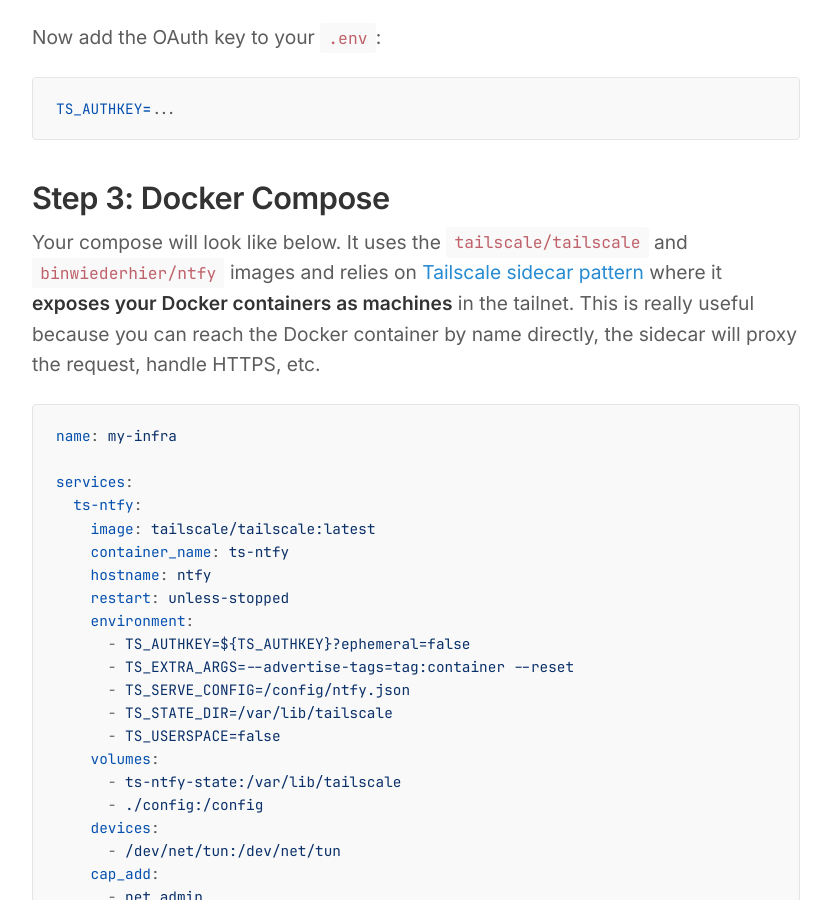
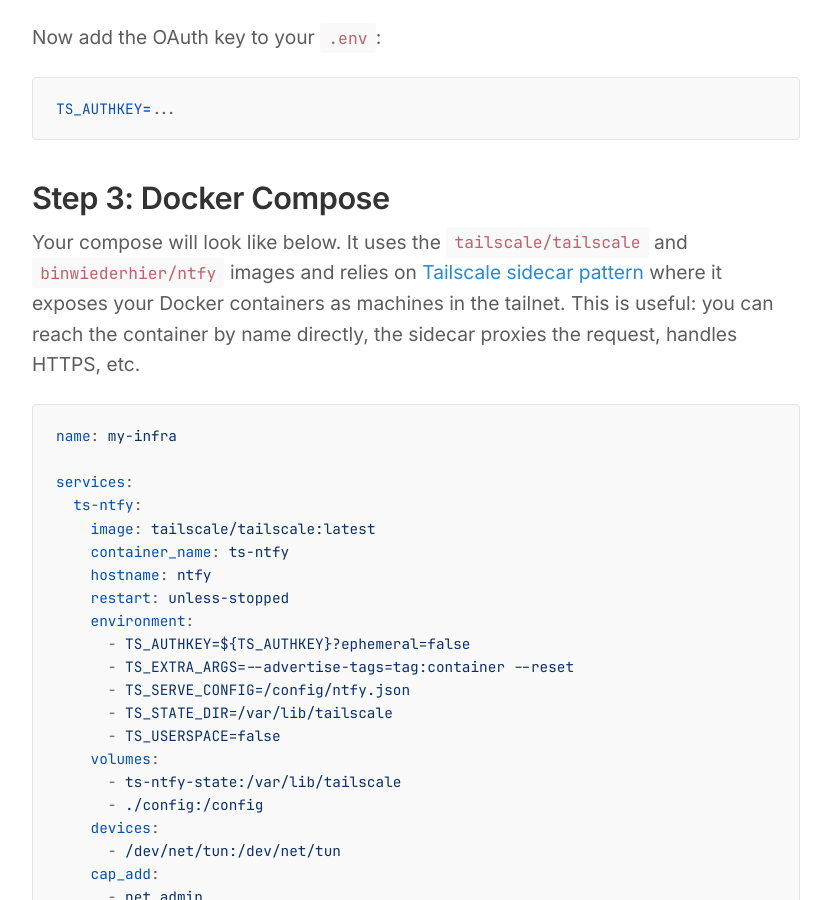
Before and after one commit to felipeelias/felipeelias.github.io, a Jekyll site: the page built from _posts/2026-02-25-claude-code-notifications.md, in a window 1280 px wide and 900 px high, scrolled down 2076 px. Shown: the whole window, without its empty margins (224-1055 px from the left). Built offline with Jekyll 4.4.1, drawn with Linux system fonts in a browser that asks for light colours; comment, search, counter and statistics services are not loaded; some of the changed text lies outside the part shown.

Commit message:
improve writing

````diff
--- a/_posts/2026-02-25-claude-code-notifications.md
+++ b/_posts/2026-02-25-claude-code-notifications.md
@@ -65,7 +65,7 @@ TS_AUTHKEY=...
 
 ## Step 3: Docker Compose
 
-Your compose will look like below. It uses the [`tailscale/tailscale`][ts-image] and [`binwiederhier/ntfy`][ntfy-image] images and relies on [Tailscale sidecar pattern][ts-docker] where it **exposes your Docker containers as machines** in the tailnet. This is really useful because you can reach the Docker container by name directly, the sidecar will proxy the request, handle HTTPS, etc.
+Your compose will look like below. It uses the [`tailscale/tailscale`][ts-image] and [`binwiederhier/ntfy`][ntfy-image] images and relies on [Tailscale sidecar pattern][ts-docker] where it exposes your Docker containers as machines in the tailnet. This is useful: you can reach the container by name directly, the sidecar proxies the request, handles HTTPS, etc.
 
 ```yaml
 name: my-infra
````
Also changed, not shown: other parts of _posts/2026-02-25-claude-code-notifications.md (+4 -4 lines).
